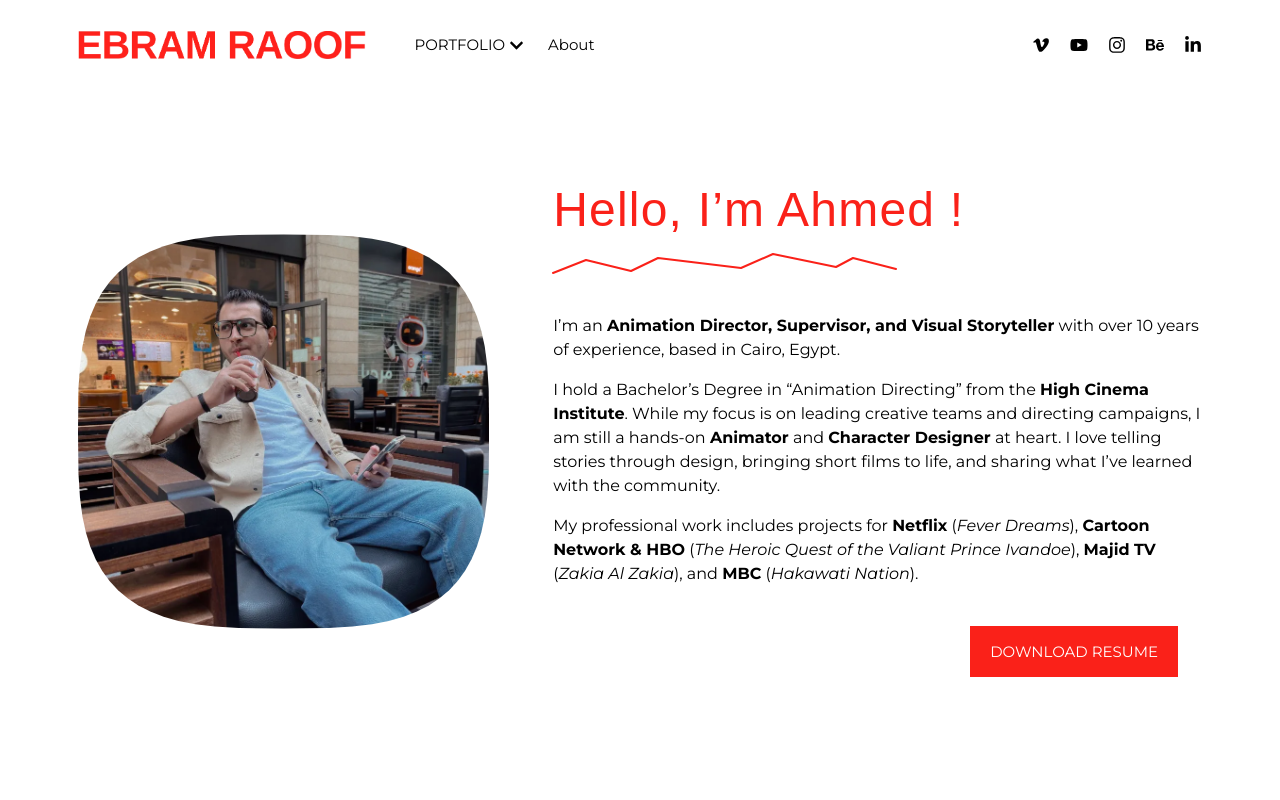
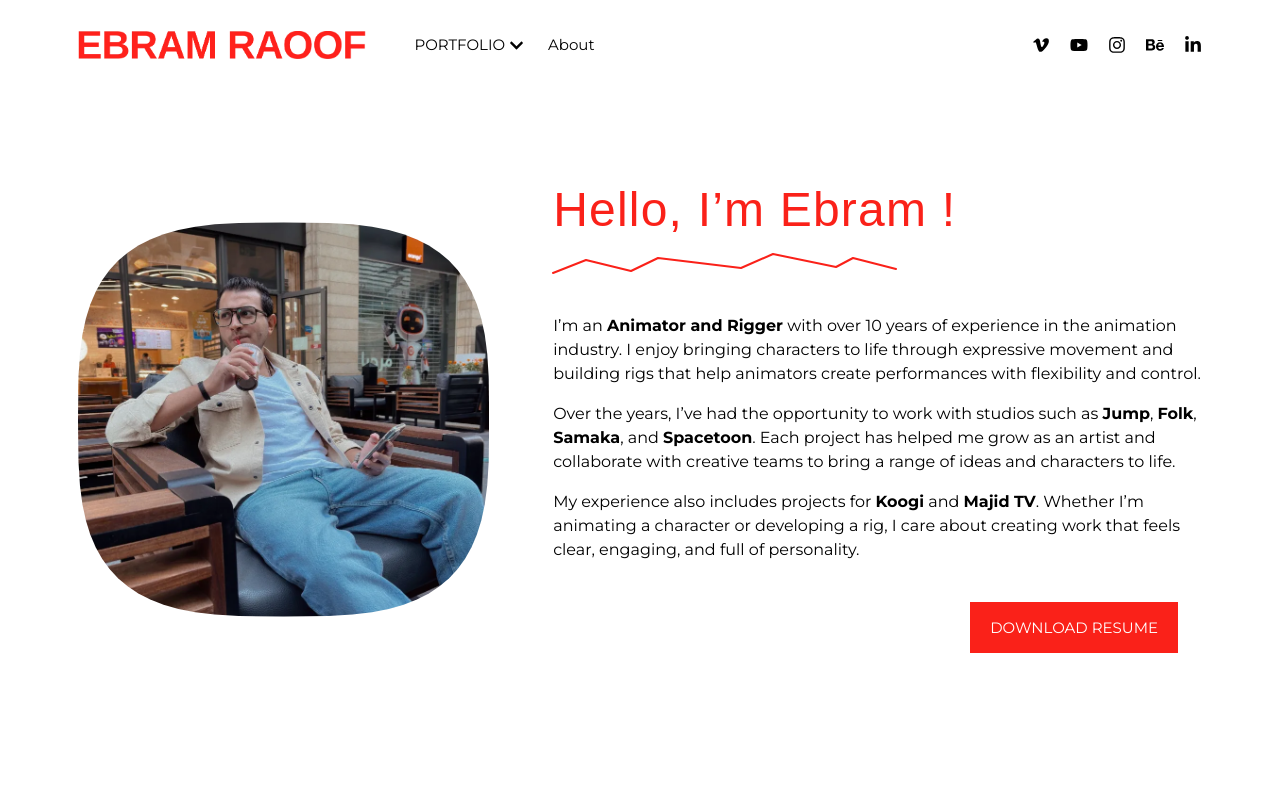
Before and after one commit to DavidRN6/ebram-raoof, a React (Vite) app: page /about in a window 1280 px wide. Shown: the top 800 px of the page. Built offline with nearby package versions, Linux system fonts and the light colour scheme; a web font is replaced by a local one.

Commit message:
add vercel.json and edit about

```diff
--- a/src/pages/About.jsx
+++ b/src/pages/About.jsx
@@ -32,7 +32,7 @@
         {/* النص */}
         <div className="md:col-span-3">
           <h2 className="font-londrina text-5xl leading-none tracking-wide text-[#fa2119]">
-            Hello, I&rsquo;m Ahmed !
+            Hello, I&rsquo;m Ebram !
           </h2>
 
           <Squiggle
@@ -43,30 +43,26 @@
 
           <div className="mt-10 space-y-4 text-[15px] leading-6 text-black sm:text-base">
             <p>
-              I&rsquo;m an{" "}
-              <strong>
-                Animation Director, Supervisor, and Visual Storyteller
-              </strong>{" "}
-              with over 10 years of experience, based in Cairo, Egypt.
+              I&rsquo;m an <strong>Animator and Rigger</strong> with over 10
+              years of experience in the animation industry. I enjoy bringing
+              characters to life through expressive movement and building rigs
+              that help animators create performances with flexibility and
+              control.
             </p>
 
             <p>
-              I hold a Bachelor&rsquo;s Degree in &ldquo;Animation
-              Directing&rdquo; from the <strong>High Cinema Institute</strong>.
-              While my focus is on leading creative teams and directing
-              campaigns, I am still a hands-on <strong>Animator</strong> and{" "}
-              <strong>Character Designer</strong> at heart. I love telling
-              stories through design, bringing short films to life, and sharing
-              what I&rsquo;ve learned with the community.
+              Over the years, I&rsquo;ve had the opportunity to work with
+              studios such as <strong>Jump</strong>, <strong>Folk</strong>,{" "}
+              <strong>Samaka</strong>, and <strong>Spacetoon</strong>. Each
+              project has helped me grow as an artist and collaborate with
+              creative teams to bring a range of ideas and characters to life.
             </p>
 
             <p>
-              My professional work includes projects for{" "}
-              <strong>Netflix</strong> (<em>Fever Dreams</em>),{" "}
-              <strong>Cartoon Network &amp; HBO</strong> (
-              <em>The Heroic Quest of the Valiant Prince Ivandoe</em>),{" "}
-              <strong>Majid TV</strong> (<em>Zakia Al Zakia</em>), and{" "}
-              <strong>MBC</strong> (<em>Hakawati Nation</em>).
+              My experience also includes projects for <strong>Koogi</strong>{" "}
+              and <strong>Majid TV</strong>. Whether I&rsquo;m animating a
+              character or developing a rig, I care about creating work that
+              feels clear, engaging, and full of personality.
             </p>
           </div>
 
```
Also changed, not shown: vercel.json (added).
